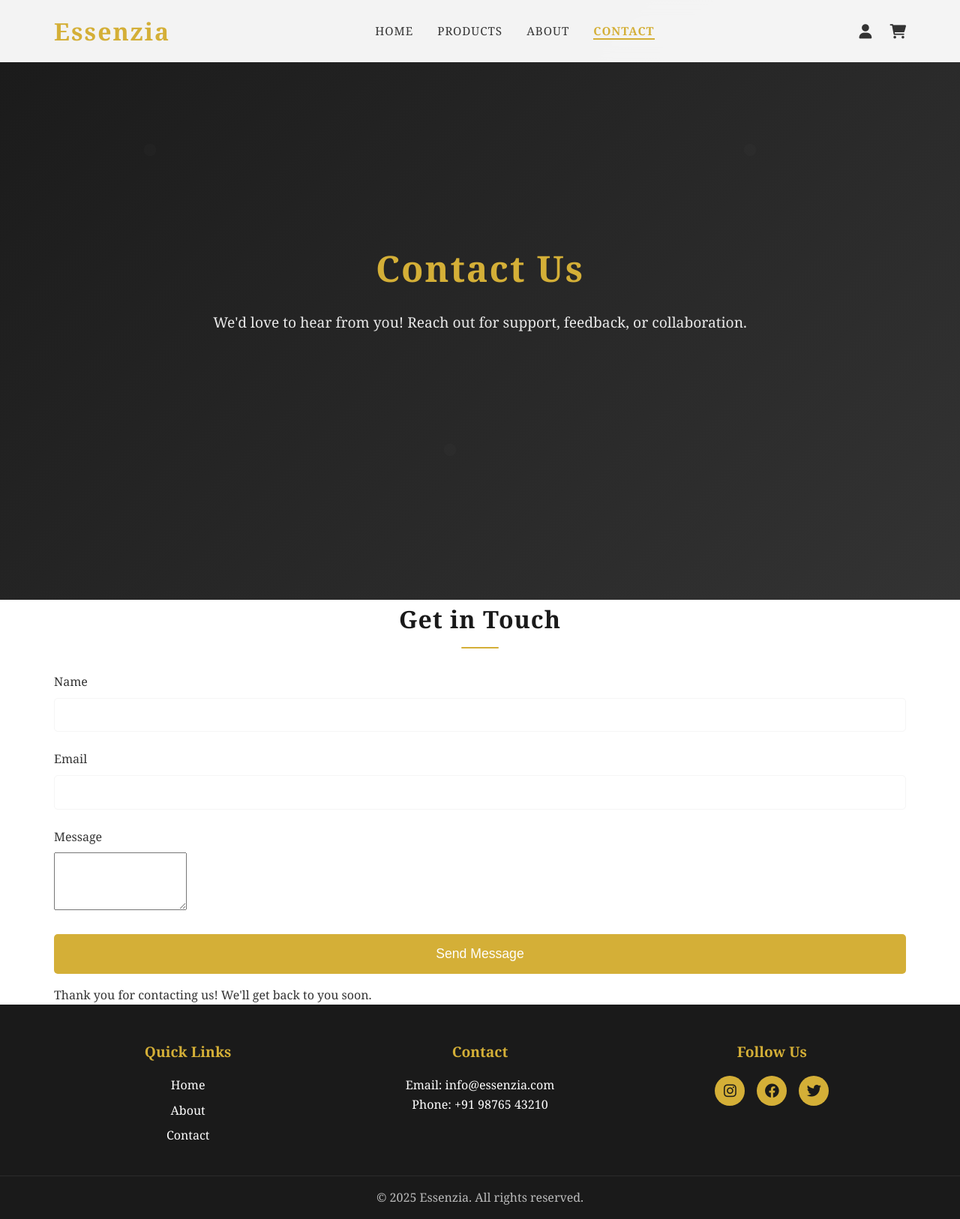
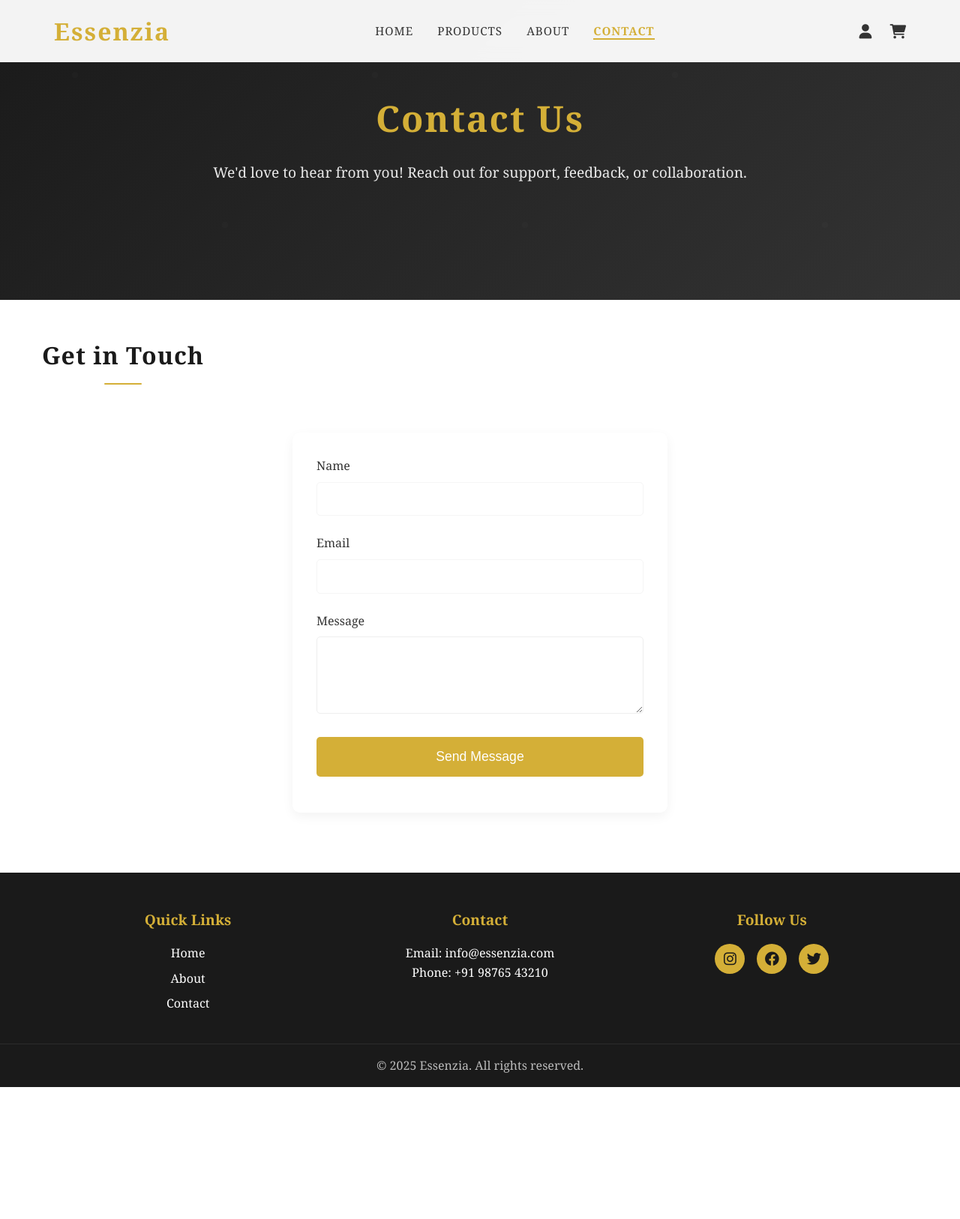
Before and after one commit to madhavgautam25/Essenzia, a website: page contact.html in a window 1280 px wide. Shown: the whole page at 75% size. After the commit the page ends 1450 px from the top, so only its background shows below. Drawn offline with Linux system fonts and the light colour scheme.

Commit message:
Updated the code

```diff
--- a/contact.html
+++ b/contact.html
@@ -28,15 +28,15 @@
             </div>
         </div>
     </nav>
-    <section class="hero">
+    <section class="hero" style="height: 50vh;">
         <div class="hero-content">
             <h1>Contact Us</h1>
             <p>We'd love to hear from you! Reach out for support, feedback, or collaboration.</p>
         </div>
     </section>
-    <section class="container">
+    <section class="container" style="padding: 3rem 0;">
         <h2 class="section-title">Get in Touch</h2>
-        <form id="contactForm">
+        <form id="contactForm" style="max-width:500px;margin:2rem auto;background:white;padding:2rem;border-radius:10px;box-shadow:0 5px 15px rgba(0,0,0,0.05);">
             <div class="form-group">
                 <label for="name">Name</label>
                 <input type="text" id="name" required>
@@ -47,11 +47,11 @@
             </div>
             <div class="form-group">
                 <label for="message">Message</label>
-                <textarea id="message" rows="5" required></textarea>
+                <textarea id="message" rows="5" required style="width:100%;padding:0.8rem;border-radius:5px;border:1px solid #eee;"></textarea>
             </div>
             <button type="submit" class="auth-btn">Send Message</button>
         </form>
-        <div id="contactSuccess">
+        <div id="contactSuccess" style="display:none;text-align:center;color:var(--primary-gold);font-size:1.2rem;margin-top:2rem;">
             Thank you for contacting us! We'll get back to you soon.
         </div>
     </section>
@@ -88,10 +88,8 @@
             document.getElementById('contactSuccess').style.display = 'block';
         });
         document.querySelector('.mobile-toggle').addEventListener('click', function() {
-            const mobileToggle = document.getElementById('mobileToggle');
-            if (mobileToggle) {
-                mobileToggle.click();
-            }
+            const navLinks = document.querySelector('.nav-links');
+            navLinks.style.display = navLinks.style.display === 'flex' ? 'none' : 'flex';
         });
     </script>
 </body>
--- a/styles.css
+++ b/styles.css
@@ -202,6 +202,8 @@ body {
 }
 
 .section-title {
+    display: inline-block;
+    padding: 0 1rem;
     text-align: center;
     font-size: 2rem;
     margin-bottom: 2rem;
```
Also changed, not shown: about.html (+6 -8 lines).
